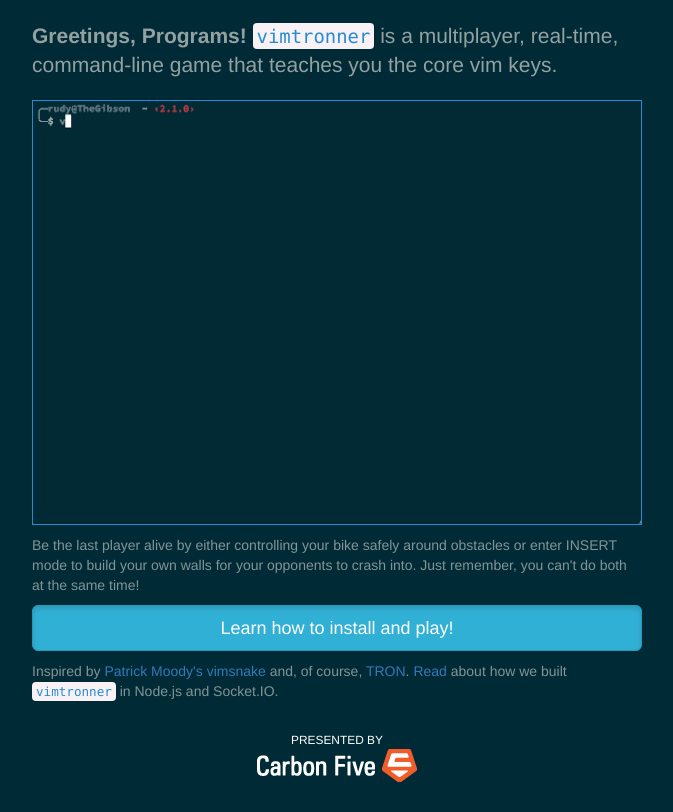
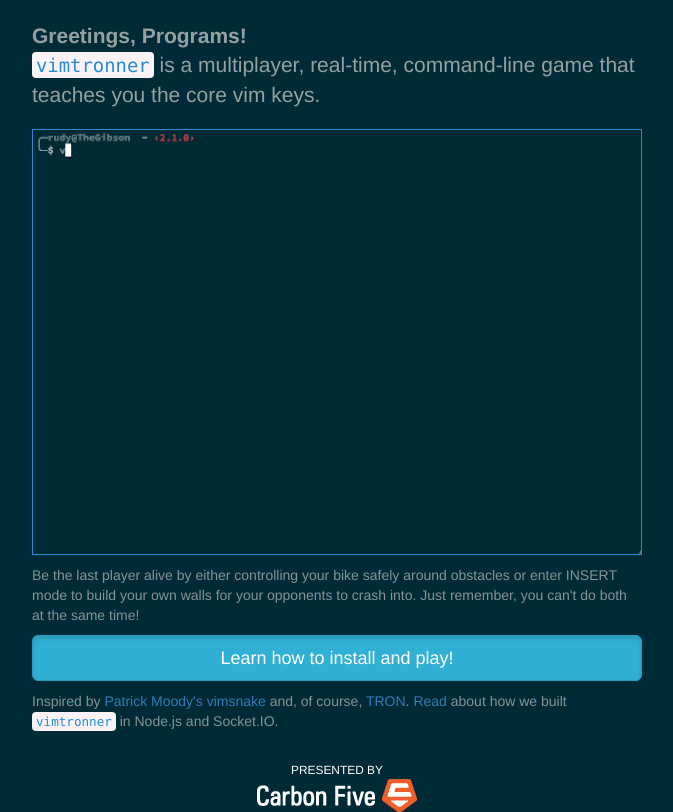
Before and after one commit to carbonfive/vimtronner, a plain HTML site: page index.html in a window 1280 px wide. Shown: the whole page, without its empty margins (303-976 px from the left). Drawn offline with nearby package versions, Linux system fonts and the light colour scheme.

Commit message:
New line vimtronner

```diff
--- a/index.html
+++ b/index.html
@@ -22,7 +22,7 @@
   <body>
     <div class="container">
       <p class="lead">
-        <strong>Greetings, Programs!</strong>
+        <strong>Greetings, Programs!</strong><br>
         <code>vimtronner</code> is a multiplayer, real-time, command-line game that teaches you the core vim keys.
       </p>
 
```
